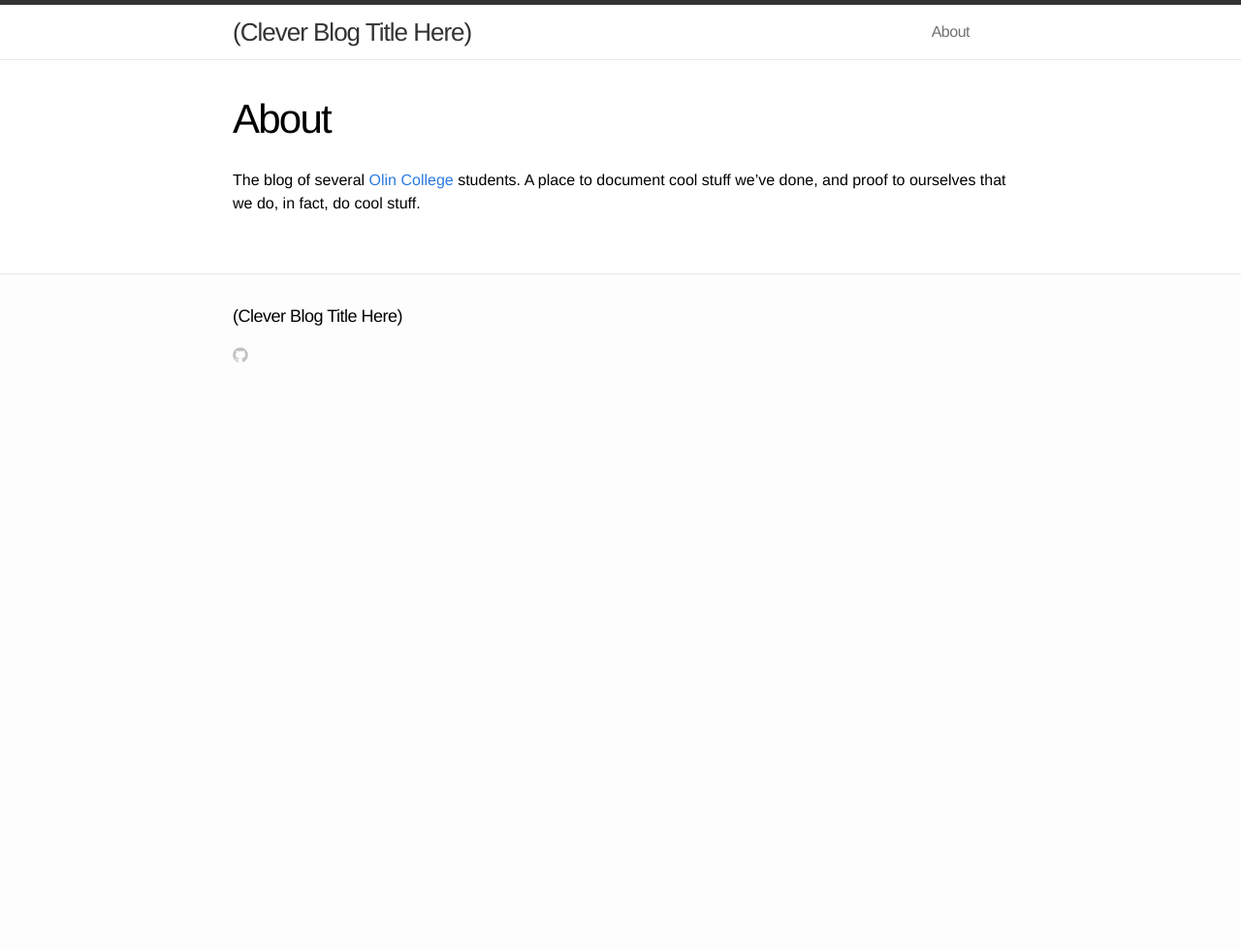
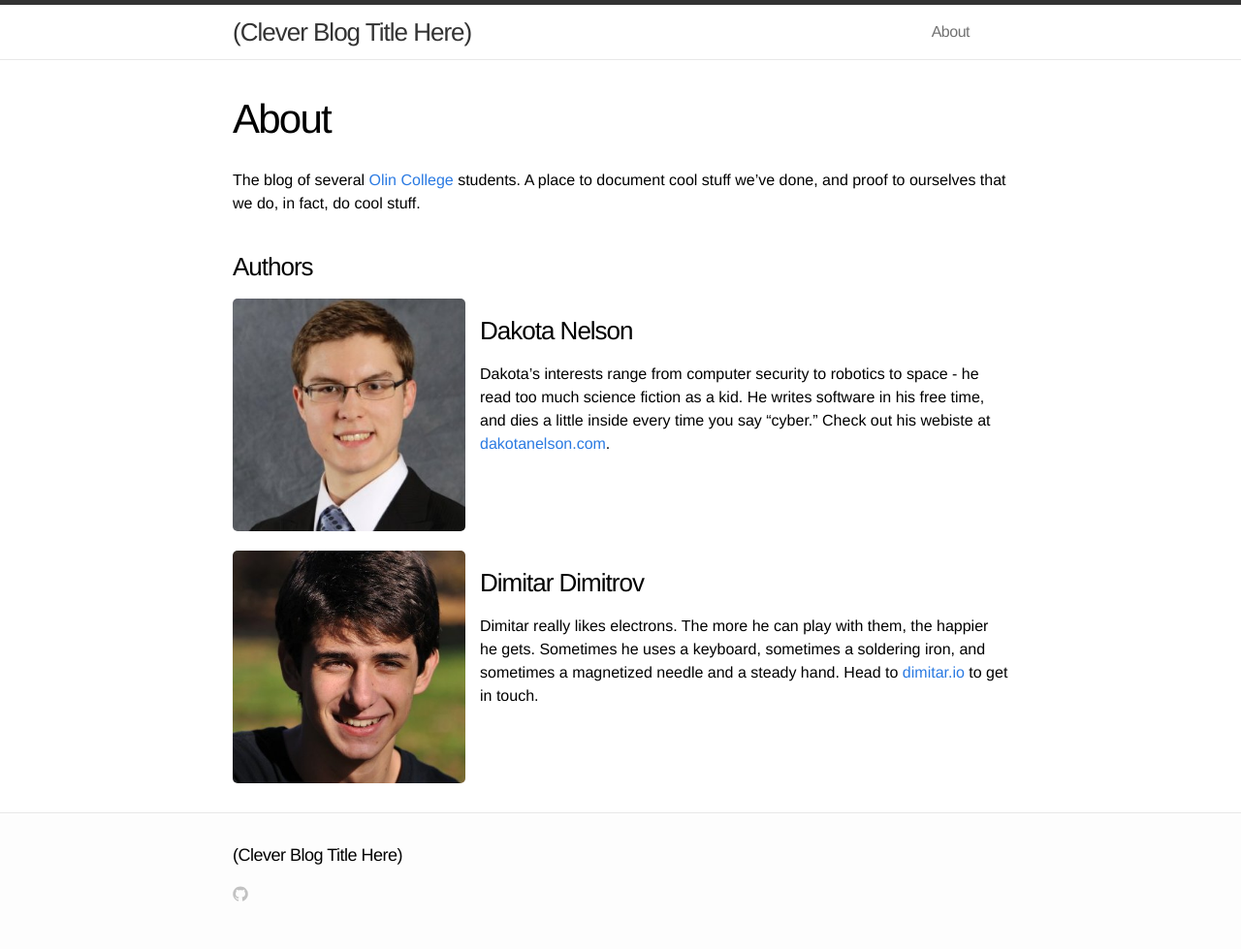
Before and after one commit to DakotaNelson/blog, a Jekyll site: the page built from about.md, in a window 1280 px wide. Shown: the whole page at 97% size. Built offline with Jekyll 4.4.1, drawn with Linux system fonts in a browser that asks for light colours; before the commit the page ends 900 px from its top, so only the background shows below that.

Commit message:
updated about page

```diff
--- a/about.md
+++ b/about.md
@@ -11,3 +11,18 @@ You can find the source code for the Jekyll new theme at: [github.com/jglovier/j
 You can find the source code for Jekyll at [github.com/jekyll/jekyll](https://github.com/jekyll/jekyll) -->
 
 The blog of several [Olin College](http://www.olin.edu) students. A place to document cool stuff we've done, and proof to ourselves that we do, in fact, do cool stuff.
+
+### Authors ###
+
+![dakota]({{site.url}}/assets/dakota.jpg){: .flow-image }
+  <h3>Dakota Nelson</h3>
+
+  Dakota's interests range from computer security to robotics to space - he read too much science fiction as a kid. He writes software in his free time, and dies a little inside every time you say "cyber." Check out his webiste at <a href="http://dakotanelson.com" target="_blank">dakotanelson.com</a>.
+
+<!-- hacky, but it works -->
+<br style="clear:both;" />
+
+![dimitar]({{site.url}}/assets/dimitar.jpg){: .flow-image }
+  <h3>Dimitar Dimitrov</h3>
+
+  Dimitar really likes electrons. The more he can play with them, the happier he gets. Sometimes he uses a keyboard, sometimes a soldering iron, and sometimes a magnetized needle and a steady hand. Head to <a href="http://dimitar.io" target="_blank">dimitar.io</a> to get in touch.
--- a/css/main.css
+++ b/css/main.css
@@ -36,6 +36,14 @@ a:visited { color: #205caa; }
 
 .center {
   text-align: center;
+}
+
+.flow-image {
+  display: block;
+  float: left;
+  width: 30%;
+  border-radius: 5px;
+  margin-right: 15px;
 }
 
 /* Layout Styles */
```
